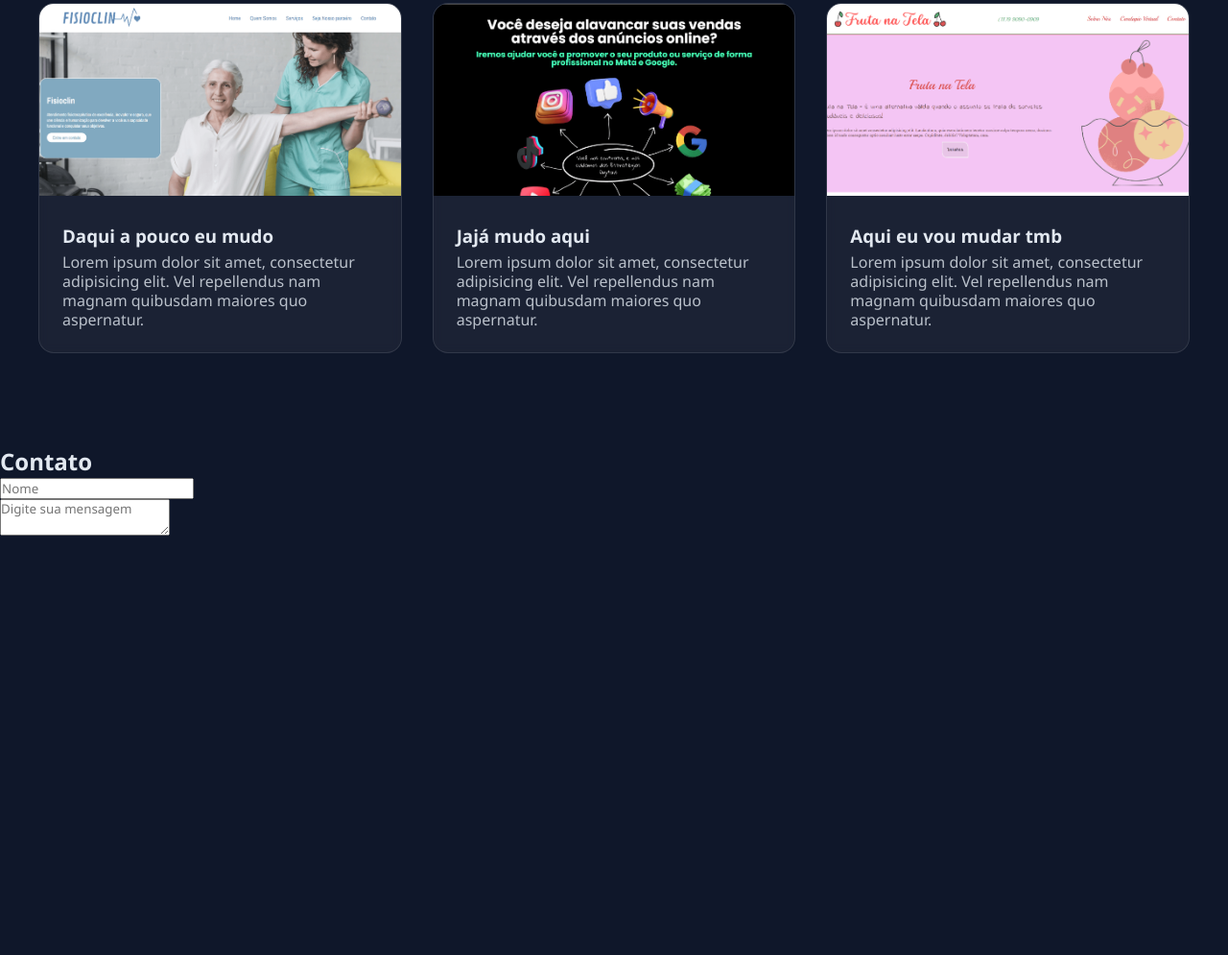
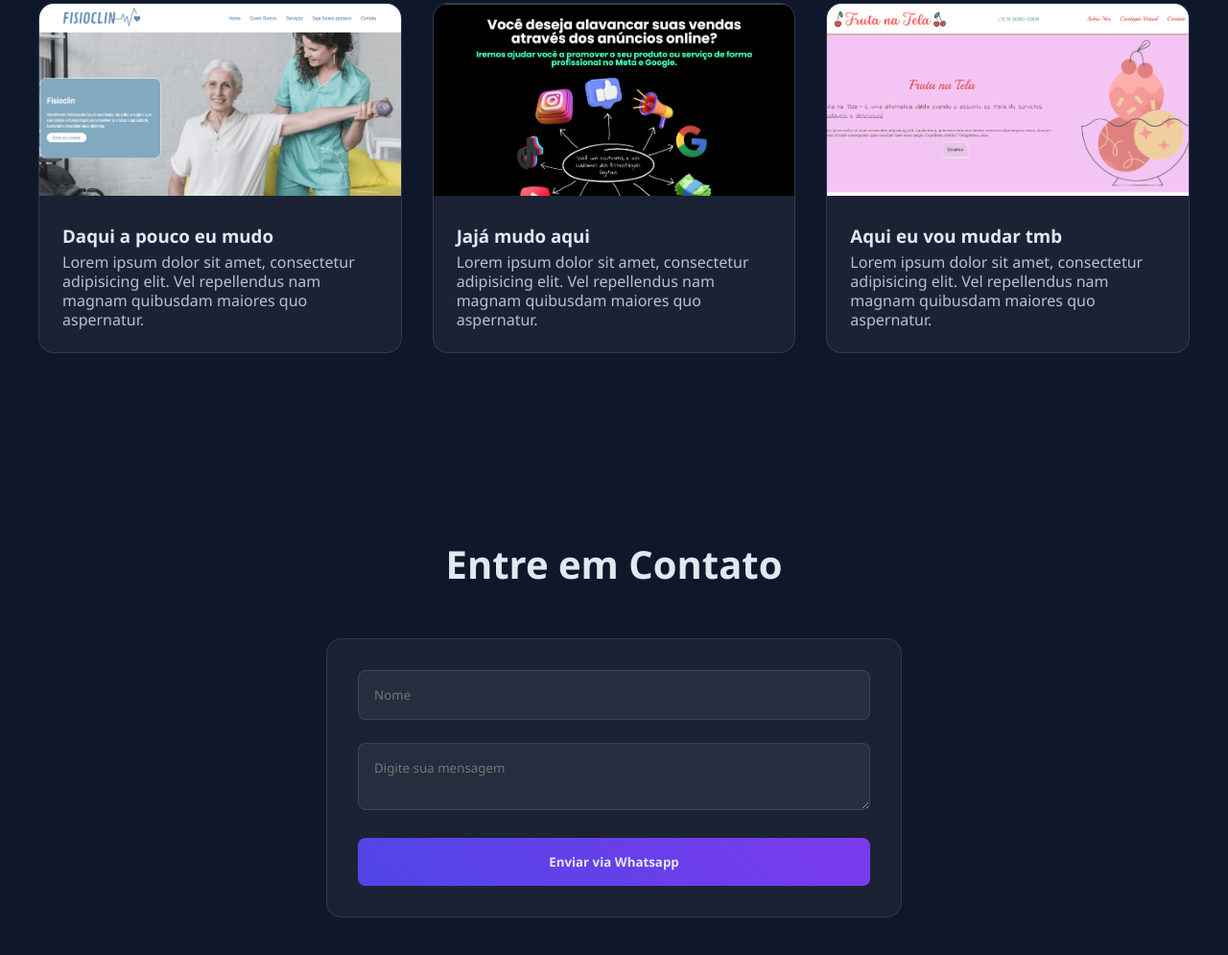
Before and after one commit to NickAzv16/meu-portifolio, a plain HTML site: page index.html in a window 1280 px wide. Shown: the part 1723-2718 px from the top of the page at 96% size. Before the commit the page ends 2286 px from the top, so only its background shows below. Drawn offline with Linux system fonts and the light colour scheme.

Commit message:
terminei algumas coisas e fiz a animação da foto

```diff
--- a/css/estilo.css
+++ b/css/estilo.css
@@ -23,6 +23,32 @@ html {
 body {
     background: var(--escuro);
     color: var(--claro);
+}
+
+.particulas {
+    position: fixed;
+    top: 0;
+    left: 0;
+    width: 100%;
+    height: 100%;
+    z-index: -1;
+    opacity: 0.5;
+    background:
+        radial-gradient(circle at 10% 20%, var(--primaria) 0%, transparent 20%),
+        radial-gradient(circle at 90% 80%, var(--secundaria) 0%, transparent 20%),
+        var(--maisescuro);
+}
+
+@keyframes flutuar {
+
+    0%,
+    100% {
+        transform: translateY(0);
+    }
+
+    50% {
+        transform: translateY(-20px);
+    }
 }
 
 /* Início nav */
@@ -99,6 +125,7 @@ body {
     box-shadow: 0 0 20px rgba(79, 70, 229, 0.3);
     border-radius: 50%;
     border: 4px solid var(--vidro);
+    animation: flutuar 5s ease-in-out infinite;
 }
 
 /* Fim Main */
@@ -187,7 +214,6 @@ body {
     &:hover {
         box-shadow: 0 10px 20px rgba(79, 70, 229, 0.2);
         transform: translateY(-10px) scale(1.03);
-        background: #0a0f1c;
 
     }
 
@@ -214,7 +240,70 @@ body {
     /* Aqui ele fala onde a imagem tem que cobrir, aí eu falei que ela tem que cobrir tudo onde ela está, mas respeitando os valores que coloquei acima. */
 }
 
+/* Fim seção de projetos */
+
+/* Aqui inicia a seção de Contato */
+
+.contato {
+    padding: 6rem 2rem;
+
+    h2 {
+        text-align: center;
+        font-size: 2.5rem;
+        margin-bottom: 50px;
+    }
+}
+
+.formulario {
+    max-width: 600px;
+    margin: 0 auto;
+    background: rgba(255, 255, 255, 0.05);
+    backdrop-filter: blur(5px);
+    padding: 2rem;
+    border: 1px solid var(--vidro);
+    border-radius: 16px;
+
+    .campo {
+        margin-bottom: 1.5rem;
+
+        .input {
+            width: 100%;
+            padding: 1rem;
+            background: rgba(255, 255, 255, 0.05);
+            border-radius: 8px;
+            color: var(--claro);
+            border: 1px solid var(--vidro);
+            outline: none;
+            /* esse outline none, é aquela bordinha feia, que agora saiu. */
+
+            /* Esse focus aqui, é quando eu clico no input, e ele entra em foco, aí acontece isso: */
+            &:focus {
+                border-color: var(--secundaria);
+                box-shadow: 0 0 10px rgba(79, 70, 229, 0.3);
+            }
+        }
+    }
+
+    .botao-form {
+        color: var(--claro);
+        background: linear-gradient(45deg, var(--primaria), var(--secundaria));
+        padding: 1rem 2rem;
+        border: none;
+        border-radius: 8px;
+        cursor: pointer;
+        font-weight: bold;
+        width: 100%;
+        transition: 0.5 ease;
+
+        &:hover {
+            transform: translateY(-4px);
+            /* esse translate y, é pro botão ir pra cima */
+            box-shadow: 0 5px 15px rgba(79, 70, 229, 0.4);
+        }
+    }
+}
 
 
 
-/* Fim seção de projetos */
+
+/* Aqui acaba a seção de Contato */
--- a/index.html
+++ b/index.html
@@ -12,6 +12,12 @@
 </head>
 
 <body>
+    <div class="particulas">
+
+    </div>
+
+
+
     <!-- Início Navegador -->
     <nav class="navegacao">
         <ul class="menu">
@@ -41,10 +47,6 @@
             <div class="sobre-caixa">
                 <h2>Muito prazer,</h2>
                 <h2>Sou <span style="color:var(--primaria)">Nicole Azevedo</span></h2>
-                <p>Lorem ipsum dolor sit amet, consectetur adipisicing elit. Odio explicabo pariatur architecto
-                    perspiciatis
-                    saepe delectus nemo, doloribus veniam, ad fugiat quam unde omnis nisi ipsum laudantium tempore
-                    exercitationem at sapiente!</p>
                 <p>Lorem ipsum dolor sit amet, consectetur adipisicing elit. Odio explicabo pariatur architecto
                     perspiciatis
                     saepe delectus nemo, doloribus veniam, ad fugiat quam unde omnis nisi ipsum laudantium tempore
@@ -96,15 +98,15 @@
 
     <!-- Início seção contato -->
     <section class="contato" id="contato">
-        <h2>Contato</h2>
+        <h2>Entre em Contato</h2>
         <form class="formulario" id="contato">
             <div class="campo">
-                <input type="text" placeholder="Nome">
+                <input class="input" type="text" placeholder="Nome">
             </div>
             <div class="campo">
-                <textarea placeholder="Digite sua mensagem"></textarea>
+                <textarea class="input" placeholder="Digite sua mensagem"></textarea>
             </div>
-
+            <button type="submit" class="botao-form">Enviar via Whatsapp</button>
         </form>
     </section>
     <!-- Fim seção contato -->
```
